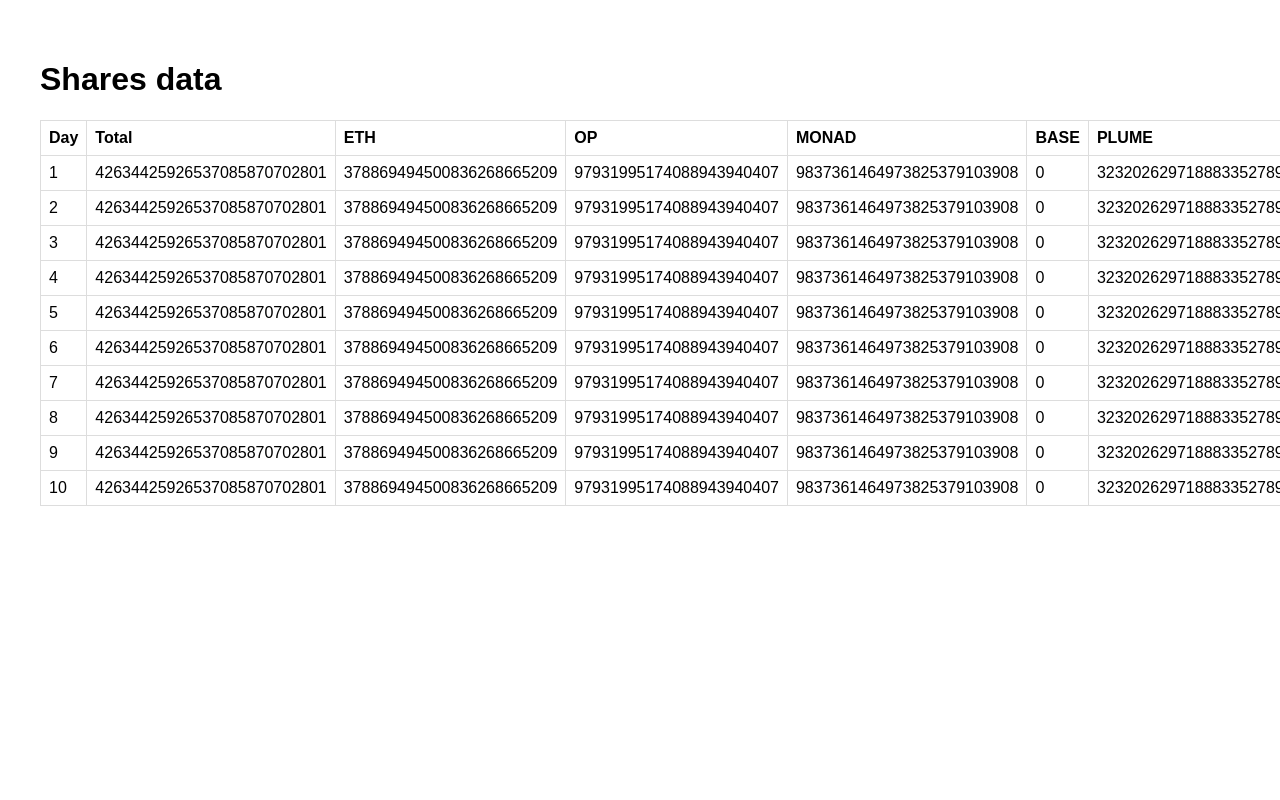
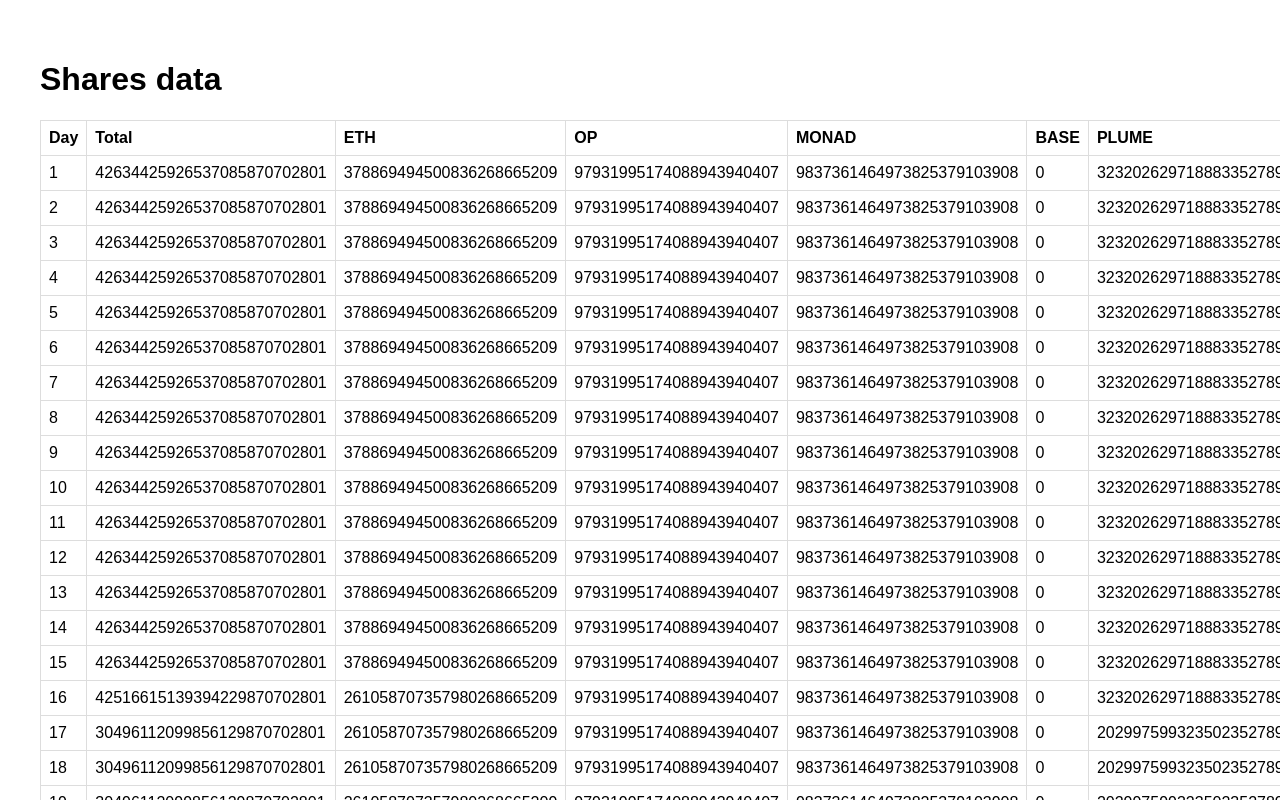
Before and after one commit to NicoSerranoP/ACRDX-tracker, a React (Vite) app: page / in a window 1280 px wide. Shown: the top 800 px of the page. Built offline with nearby package versions, Linux system fonts and the light colour scheme.

Commit message:
fix(app): show all registries

```diff
--- a/src/App.tsx
+++ b/src/App.tsx
@@ -60,7 +60,7 @@
           </tr>
         </thead>
         <tbody>
-          {data.slice(0, 10).map((entry) => (
+          {data.map((entry) => (
             <tr key={entry.day}>
               <td style={{ border: "1px solid #ddd", padding: "0.5rem" }}>{entry.day}</td>
               <td style={{ border: "1px solid #ddd", padding: "0.5rem" }}>{entry.total}</td>
```
